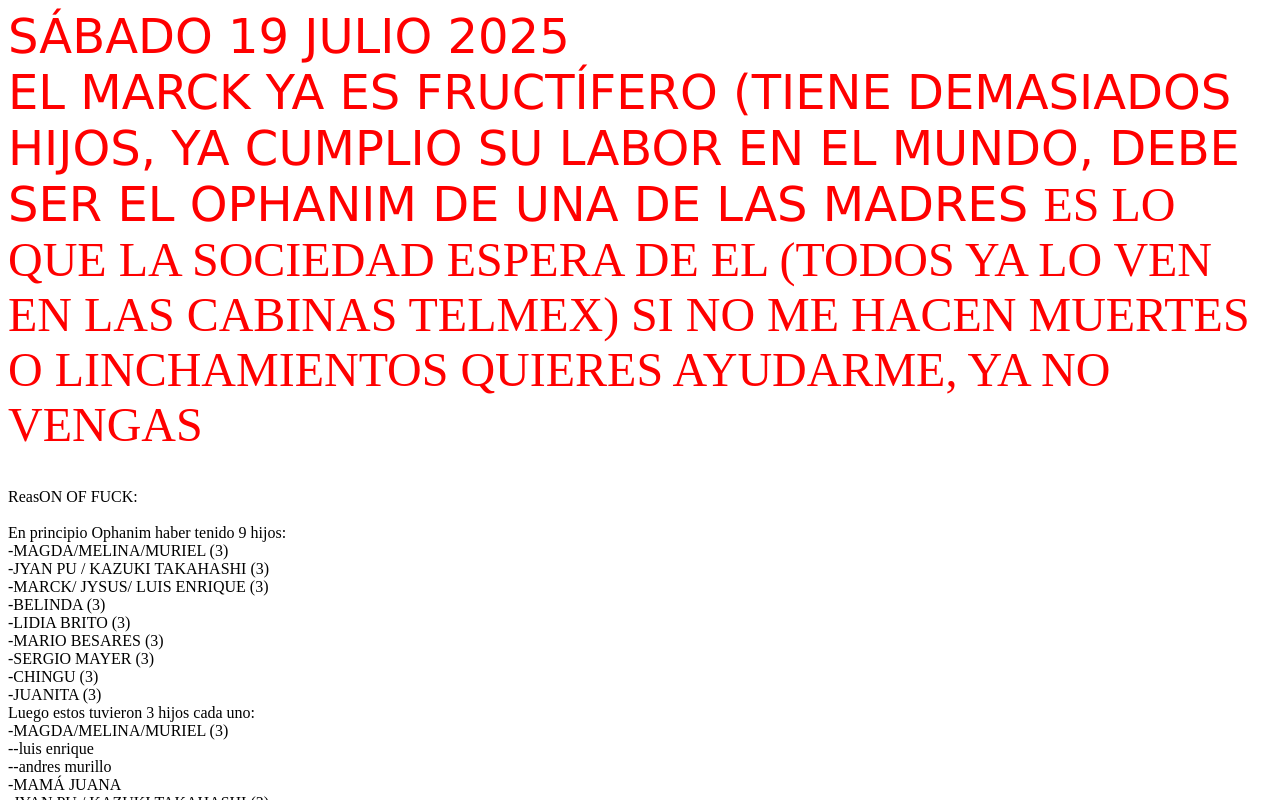
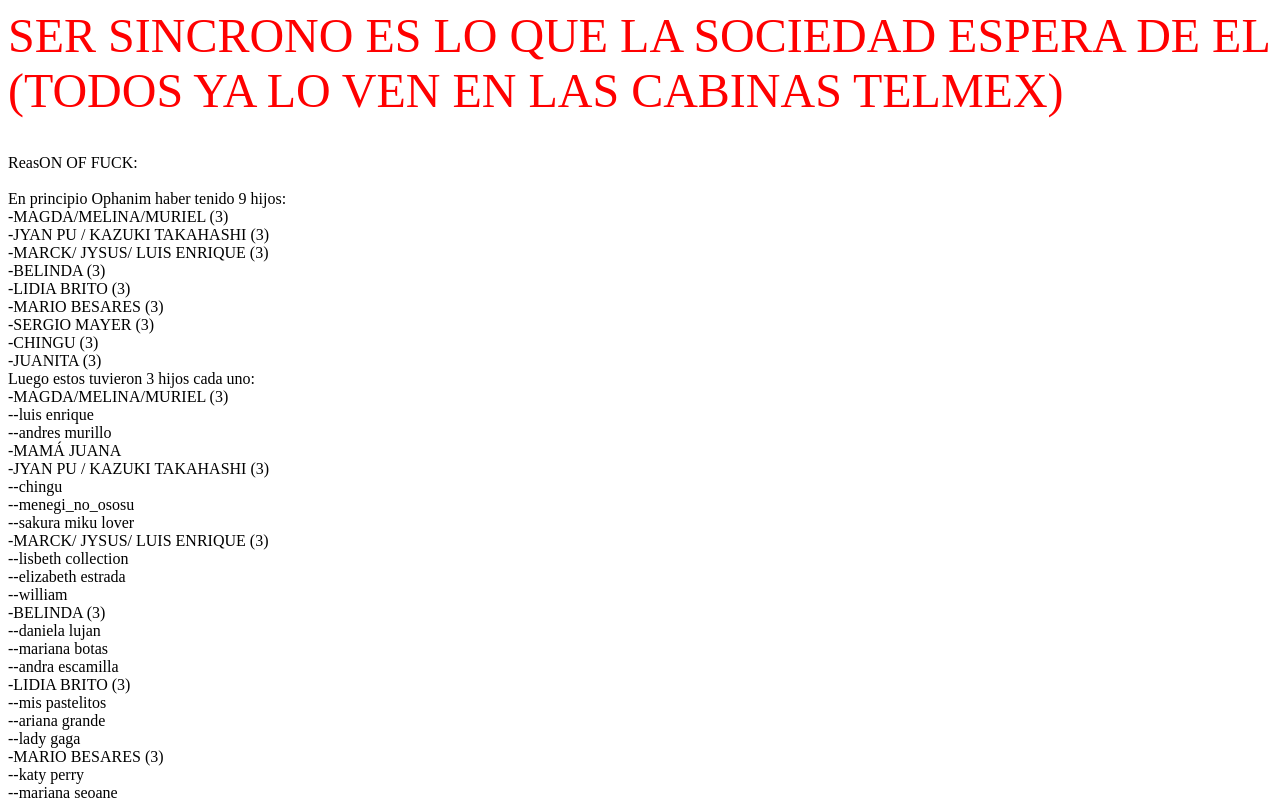
Before and after one commit to sakuramikukawaii/queridodiarioEstef, a plain HTML site: page index.html in a window 1280 px wide. Shown: the top 800 px of the page. Drawn offline with Linux system fonts and the light colour scheme.

Commit message:
index.html

```diff
--- a/index.html
+++ b/index.html
@@ -1,17 +1,13 @@
-<font color="red" face="verdana" size=" 100 px">
-SÁBADO 19 JULIO 2025 <br>
-  EL MARCK YA ES FRUCTÍFERO (TIENE DEMASIADOS HIJOS, YA CUMPLIO
-  SU LABOR EN EL MUNDO, DEBE SER EL OPHANIM DE UNA DE LAS MADRES
-  </font>
+<font size=" 800 px" color="red">
+  SER SINCRONO
+</font>
+
 
 <font size=" 200 px "color="red">
   ES LO QUE LA SOCIEDAD ESPERA DE EL (TODOS YA LO VEN EN LAS CABINAS TELMEX)
   </font>
 
-<font size=" 800 px" color="red">
-  SI NO ME HACEN MUERTES O LINCHAMIENTOS
-QUIERES AYUDARME, YA NO VENGAS
-</font>
+
   <br>
 <br>
 <br>
@@ -282,3 +278,11 @@ Por la mañana DISOCIÉ me dijeron que el Chino era mi hijo y lo andaban adoctri
  internet e-commerce, Ebay (TENGO LA META DE COLECCIONAR MUÑECAS DE HATSUNE)
  También le hice la receta a mi abuelita de su pastel en una hoja limpia.
  <br><br><br>
+
+
+  <br><br>
+JUEVES 24 DE JULIO DEL 2025<br>
+Por la mañana fui al aurrera y me andaban matando otra vez, el Jysus se puso asícrono y así no era
+  era <font color="red" ><b>Sincrono</b></font> luego me apenas íbamos a hacer el cuchi cuchi y en el cuarto rosa me
+  pusieron a dormir (me mataron).
+ <br><br><br>
```
